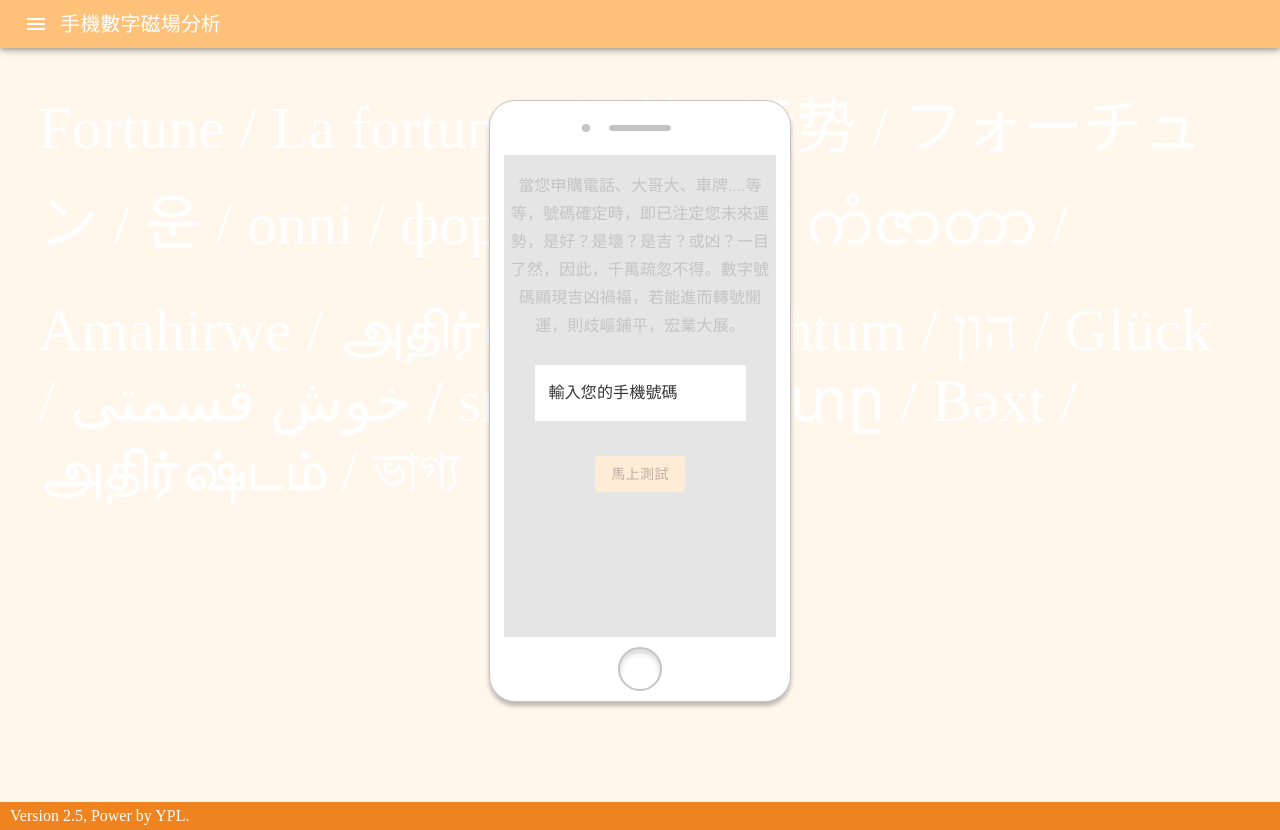
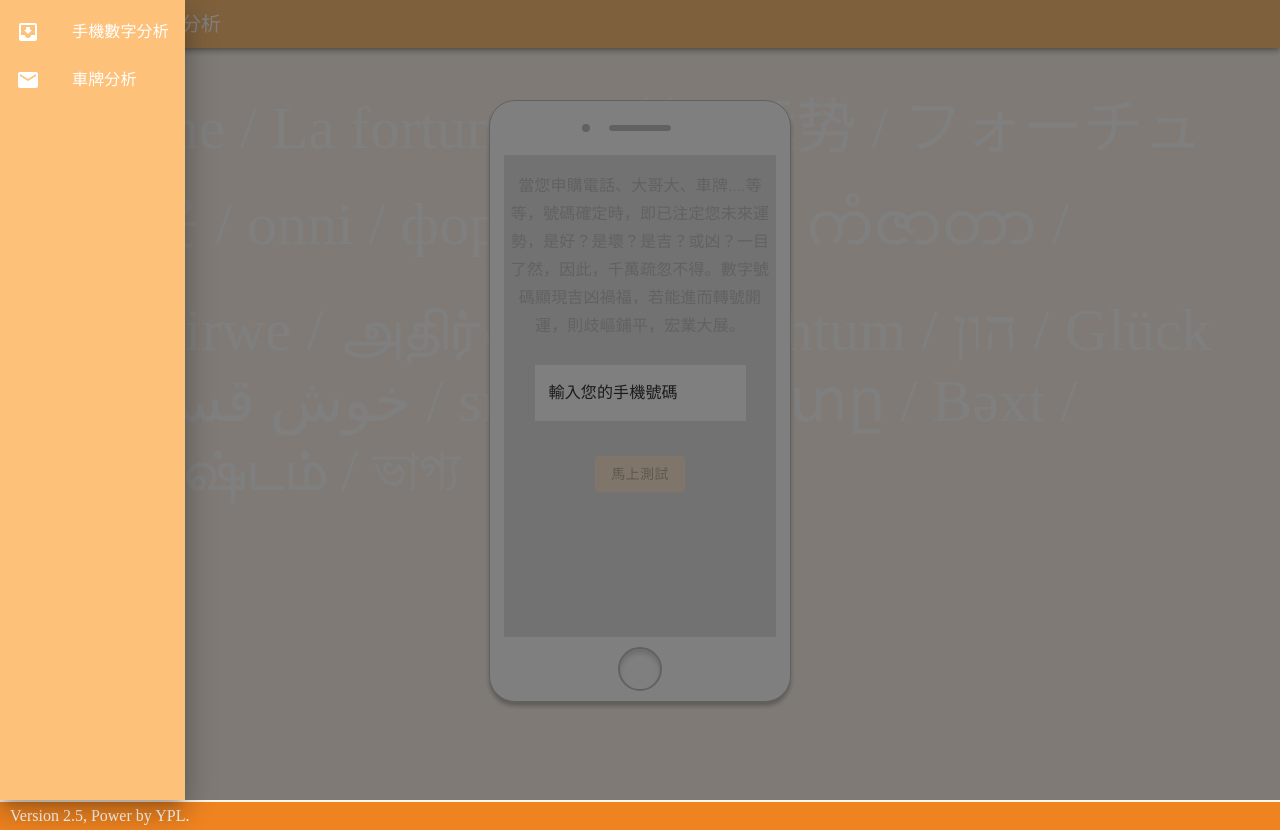
Before and after one commit to HsiehMinChien/my-personal-projects, a Next.js app: page / in a window 1280 px wide. Both pictures are taken after a click on the button "menu". Built offline with nearby package versions, Linux system fonts and the light colour scheme.

Commit message:
Add side bar

```diff
--- a/pages/index.tsx
+++ b/pages/index.tsx
@@ -5,16 +5,26 @@ import withApollo from "../lib/with-apollo";
 import { withRedux } from "../lib/redux";
 import Button from "@material-ui/core/Button";
 import AppBar from "@material-ui/core/AppBar";
+import Drawer from "@material-ui/core/Drawer";
 import Toolbar from "@material-ui/core/Toolbar";
 import Typography from "@material-ui/core/Typography";
 import IconButton from "@material-ui/core/IconButton";
 import MenuIcon from "@material-ui/icons/Menu";
 import Grid from "@material-ui/core/Grid";
 import TextField from "@material-ui/core/TextField";
+import Divider from "@material-ui/core/Divider";
+import List from "@material-ui/core/List";
+import ListItem from "@material-ui/core/ListItem";
+import ListItemIcon from "@material-ui/core/ListItemIcon";
+import ListItemText from "@material-ui/core/ListItemText";
+import InboxIcon from "@material-ui/icons/MoveToInbox";
+import MailIcon from "@material-ui/icons/Mail";
 import Paper from "../components/paper";
+import { GetAllPostsComponent } from "../graphql/generate_file";
 import "./style.styl";
 
 function Home() {
+  const [isOpen, setIsOpen] = useState(false);
   const [isAnalysis, setIsAnalysis] = useState(false);
   const [phoneNumber, setPhoneNumber] = useState("");
   function _renderAnalysis() {
@@ -22,12 +32,14 @@ function Home() {
       return (
         <Paper>
           <Typography>您的手機號碼：{phoneNumber}</Typography>
+          <Divider />
           <Typography>
             解析：
             <br />
             有主見、目標。注意工作或感情上太付出而累垮自己。容易白忙一場。
             ＊容易壓力大、操勞而導致肩緊痠痛、 睡不好、嗜睡或失眠
           </Typography>
+          <Divider />
           <Typography>
             數字磁場： <br />
             [91]：延年1 <br />
@@ -72,7 +84,14 @@ function Home() {
       <div>
         <AppBar position="fixed">
           <Toolbar variant="dense">
-            <IconButton edge="start" color="inherit" aria-label="menu">
+            <IconButton
+              edge="start"
+              color="inherit"
+              aria-label="menu"
+              onClick={() => {
+                setIsOpen(true);
+              }}
+            >
               <MenuIcon />
             </IconButton>
             <Typography variant="h6" color="inherit">
@@ -80,6 +99,26 @@ function Home() {
             </Typography>
           </Toolbar>
         </AppBar>
+        <Drawer open={isOpen}>
+          <div role="presentation">
+            <List>
+              {["手機數字分析", "車牌分析"].map((text, index) => (
+                <ListItem
+                  button
+                  key={text}
+                  onClick={() => {
+                    setIsOpen(false);
+                  }}
+                >
+                  <ListItemIcon>
+                    {index % 2 === 0 ? <InboxIcon /> : <MailIcon />}
+                  </ListItemIcon>
+                  <ListItemText primary={text} />
+                </ListItem>
+              ))}
+            </List>
+          </div>
+        </Drawer>
         <Grid container justify="center">
           <div className="phone">
             <div className="speaker">
--- a/pages/style.styl
+++ b/pages/style.styl
@@ -80,6 +80,9 @@ body
 			> .MuiTypography-subtitle1
 				padding: 6% 2% 2% 2%
 				color: #c4c4c4
+				&.analysis-result
+					opacity: 1
+					transition: opacity 1s linear
 			.MuiFormControl-root
 				background-color: #ffffff
 				margin: 5% 0 13% 0
@@ -89,11 +92,12 @@ body
 				& label.Mui-focused
 					color: #353535
 			.customize-paper
+				border: 0
 				background-color: #C4C4C4
-				padding: 15px
-				margin: 5px 5px 15px 5px
+				padding: 5px 15px
+				margin: 5px 5px 5px 5px
 				p
-					margin-bottom: 10px
+					margin: 10px 0
 					text-align: left
 			button
 				background-color: #FFECD7
@@ -109,3 +113,9 @@ body
 		background-color: #EF831F
 		padding: 5px 10px
 		color: #ffffff
+
+.MuiPaper-root.MuiDrawer-paper.MuiDrawer-paperAnchorLeft.MuiPaper-elevation16
+	background-color: #fec179
+	color: #ffffff
+	svg
+		color: #ffffff
```
